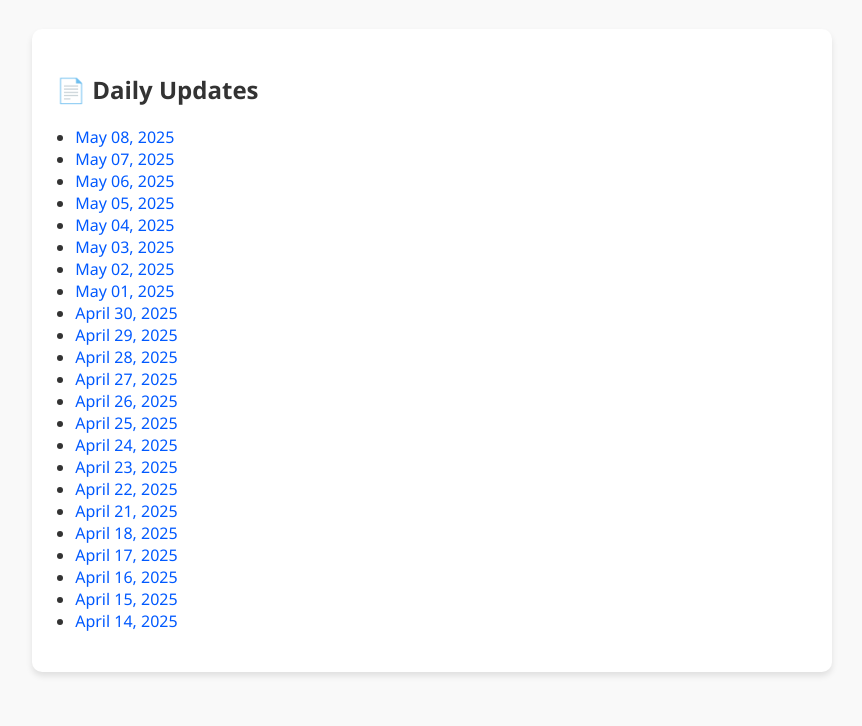
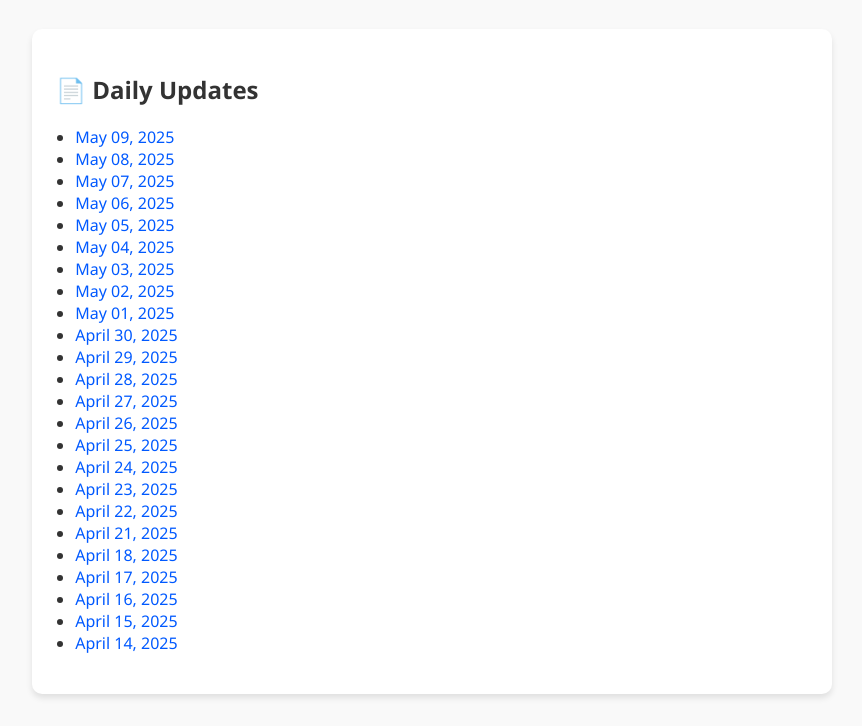
Before and after one commit to weiaiwayne/lampminer-storymachine, a plain HTML site: page index.html in a window 1280 px wide. Shown: the part 143-869 px from the top of the page, without its empty margins (208-1070 px from the left). Before the commit the page ends 847 px from the top, so only its background shows below. Drawn offline with Linux system fonts and the light colour scheme.

Commit message:
Update index.html with new summaries

```diff
--- a/index.html
+++ b/index.html
@@ -43,6 +43,7 @@
     <div class="card">
       <h2>📄 Daily Updates</h2>
       <ul>
+        <li><a href="docs/gemini_storyland_analysis_20250509.md" target="_blank">May 09, 2025</a></li>
         <li><a href="docs/gemini_storyland_analysis_20250508.md" target="_blank">May 08, 2025</a></li>
         <li><a href="docs/gemini_storyland_analysis_20250507.md" target="_blank">May 07, 2025</a></li>
         <li><a href="docs/gemini_storyland_analysis_20250506.md" target="_blank">May 06, 2025</a></li>
```
